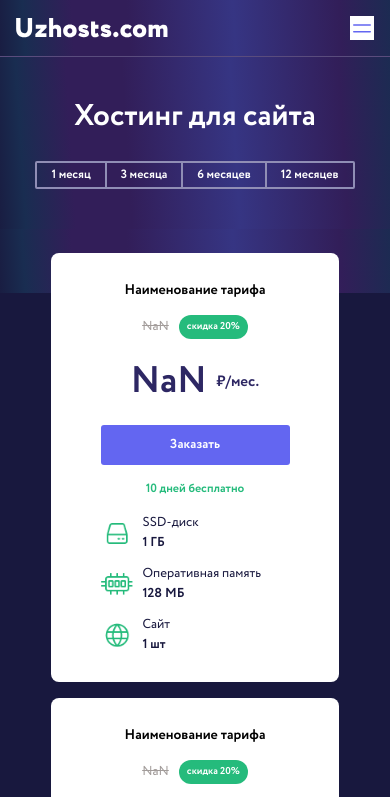
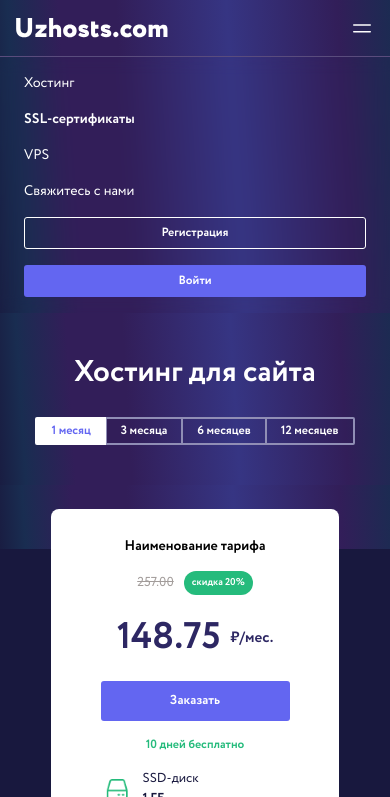
Before and after one commit to AzamjonKobulov/uzhosts, a website: page public/index.html in a window 390 px wide. Both pictures are taken after a click on the button 362 px from the left and 28 px from the top of the page. Shown: the top 797 px of the page. Drawn offline with nearby package versions, Linux system fonts and the light colour scheme.

Commit message:
add/mobile menu

```diff
--- a/public/index.html
+++ b/public/index.html
@@ -73,7 +73,7 @@
           </div>
 
           <!-- Mob Menu Btn -->
-          <button class="lg:hidden">
+          <button class="lg:hidden" id="mobileMenuBtn">
             <svg
               xmlns="http://www.w3.org/2000/svg"
               fill="none"
@@ -91,6 +91,54 @@
           </button>
         </div>
       </nav>
+
+      <!-- Mobile Menu (Hidden by default) -->
+      <div class="fade-in backdrop-blur lg:hidden hidden" id="mobileMenu">
+        <ul class="flex flex-col gap-4 text-sm leading-5 py-4 px-6">
+          <li>
+            <a
+              href="#"
+              class="hover:text-brand-green transition-all duration-300"
+              >Хостинг</a
+            >
+          </li>
+          <li>
+            <a
+              href="#"
+              class="font-bold hover:text-brand-green transition-all duration-300"
+              >SSL-сертификаты</a
+            >
+          </li>
+          <li>
+            <a
+              href="#"
+              class="hover:text-brand-green transition-all duration-300"
+              >VPS</a
+            >
+          </li>
+          <li>
+            <a
+              href="#"
+              class="hover:text-brand-green transition-all duration-300"
+              >Свяжитесь с нами</a
+            >
+          </li>
+          <li>
+            <button
+              class="w-full h-8 font-bold text-xs border border-white rounded-3 hover:bg-brand-green hover:border-brand-green transition-all duration-300 px-2"
+            >
+              Регистрация
+            </button>
+          </li>
+          <li>
+            <button
+              class="w-full h-8 bg-brand-purple font-bold text-xs rounded-3 hover:bg-white hover:text-brand-green transition-all duration-300 px-2"
+            >
+              Войти
+            </button>
+          </li>
+        </ul>
+      </div>
     </header>
 
     <!-- MAIN -->
@@ -108,25 +156,25 @@
                 class="max-w-fit mx-auto flex items-center font-bold text-xs leading-4"
               >
                 <button
-                  class="tab-active border-y-2 border-r border-l-2 border-brand-purple-300 rounded-l-sm hover:bg-white hover:border-white hover:text-brand-purple transition-all duration-300 py-1 px-3.5"
+                  class="tab-button tab-active border-y-2 border-r border-l-2 border-brand-purple-300 rounded-l-sm hover:bg-white hover:border-white hover:text-brand-purple transition-all duration-300 py-1 px-3.5"
                   data-period="1"
                 >
                   1 месяц
                 </button>
                 <button
-                  class="border-y-2 border-x border-brand-purple-300 hover:bg-white hover:border-white hover:text-brand-purple transition-all duration-300 py-1 px-3.5"
+                  class="tab-button border-y-2 border-x border-brand-purple-300 hover:bg-white hover:border-white hover:text-brand-purple transition-all duration-300 py-1 px-3.5"
                   data-period="3"
                 >
                   3 месяца
                 </button>
                 <button
-                  class="border-y-2 border-x border-brand-purple-300 hover:bg-white hover:border-white hover:text-brand-purple transition-all duration-300 py-1 px-3.5"
+                  class="tab-button border-y-2 border-x border-brand-purple-300 hover:bg-white hover:border-white hover:text-brand-purple transition-all duration-300 py-1 px-3.5"
                   data-period="6"
                 >
                   6 месяцев
                 </button>
                 <button
-                  class="border-y-2 border-l border-r-2 border-brand-purple-300 rounded-r-sm hover:bg-white hover:border-white hover:text-brand-purple transition-all duration-300 py-1 px-3.5"
+                  class="tab-button border-y-2 border-l border-r-2 border-brand-purple-300 rounded-r-sm hover:bg-white hover:border-white hover:text-brand-purple transition-all duration-300 py-1 px-3.5"
                   data-period="12"
                 >
                   12 месяцев
--- a/public/js/script.js
+++ b/public/js/script.js
@@ -1,3 +1,21 @@
+// Toggle mobile menu visibility
+document.getElementById("mobileMenuBtn").addEventListener("click", function () {
+  const mobileMenu = document.getElementById("mobileMenu");
+  mobileMenu.classList.toggle("hidden");
+});
+
+// Close the mobile menu when any link or button is clicked
+const mobileMenuLinksAndButtons = document.querySelectorAll(
+  "#mobileMenu a, #mobileMenu button"
+);
+
+mobileMenuLinksAndButtons.forEach(function (element) {
+  element.addEventListener("click", function () {
+    const mobileMenu = document.getElementById("mobileMenu");
+    mobileMenu.classList.add("hidden");
+  });
+});
+
 var swiper = new Swiper(".mySwiper", {
   navigation: {
     nextEl: ".reviews-button-next",
@@ -28,7 +46,7 @@
 });
 
 // Select buttons and plans
-const buttons = document.querySelectorAll("button");
+const buttons = document.querySelectorAll(".tab-button");
 const plans = document.querySelectorAll(".plan");
 
 // Add event listener for each button to update prices
--- a/src/styles.css
+++ b/src/styles.css
@@ -117,3 +117,18 @@
 .swiper-pagination-bullet-active {
   @apply !bg-brand-purple;
 }
+
+.fade-in {
+  animation: fadeIn 0.2s ease-in-out forwards, scaleIn 0.2s ease-in-out forwards;
+}
+
+@keyframes fadeIn {
+  from {
+    opacity: 0;
+    transform: scale(0.95);
+  }
+  to {
+    opacity: 1;
+    transform: scale(1);
+  }
+}
```
Also changed, not shown: public/css/styles.css.
